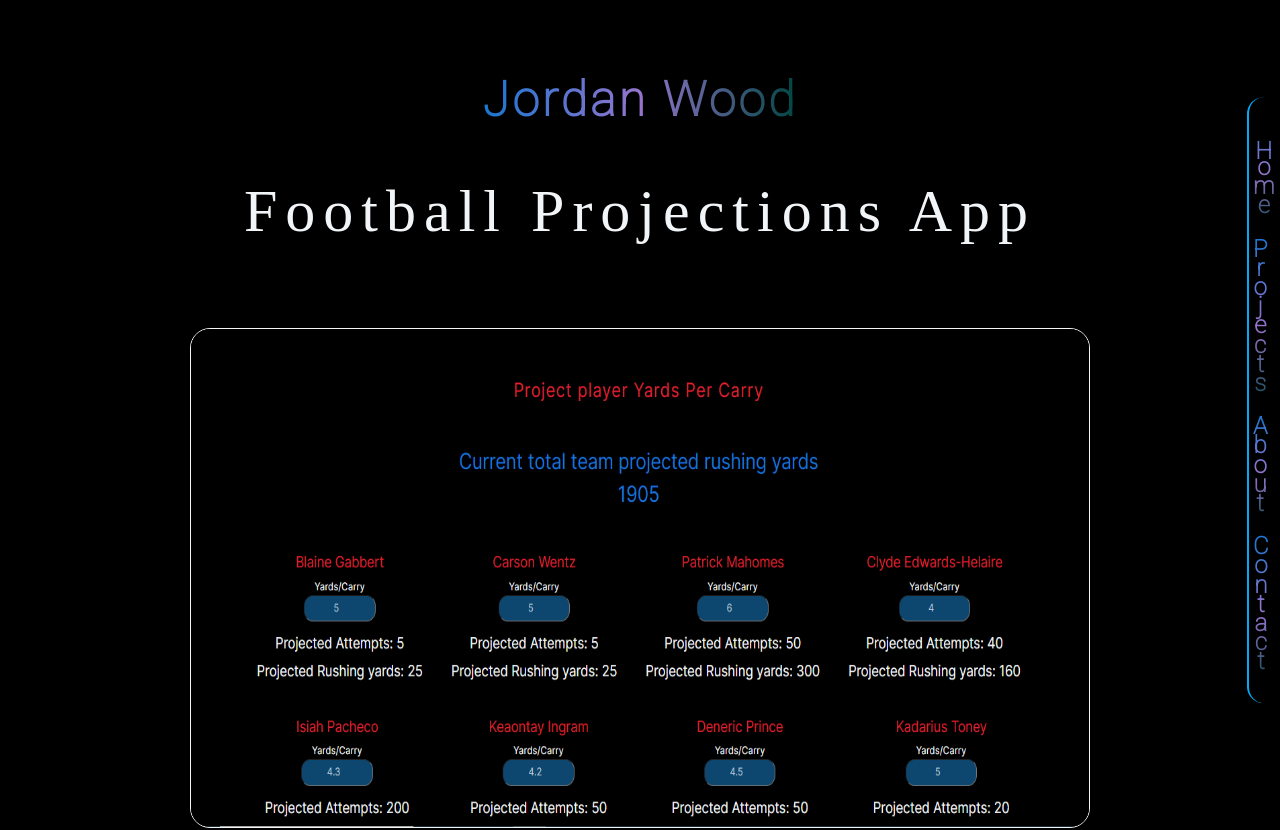
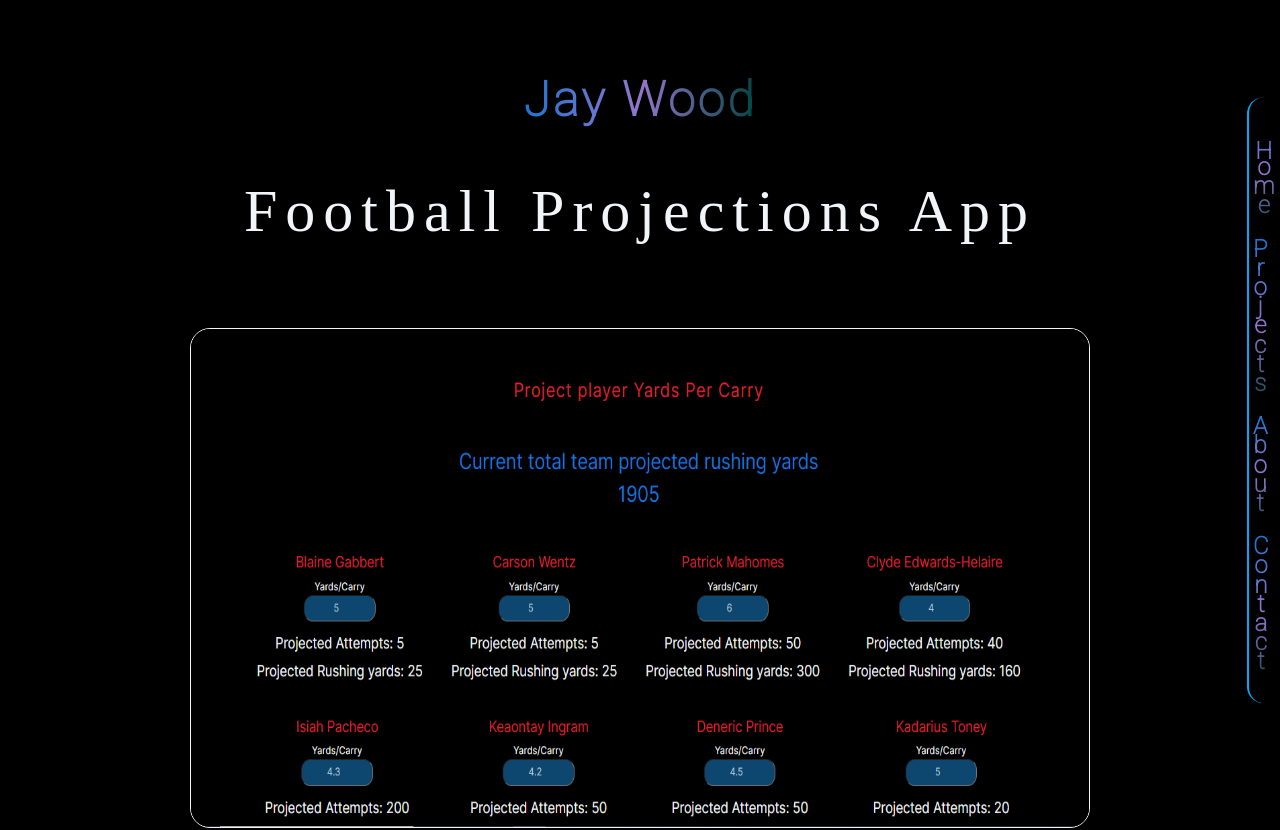
Before and after one commit to jwoodcodes/portfolio, a Next.js app: page /projectionsBuilder in a window 1280 px wide. Shown: the top 830 px of the page. Built offline with nearby package versions, Linux system fonts and the light colour scheme.

Commit message:
names update

```diff
--- a/src/app/dailyDynasties/page.js
+++ b/src/app/dailyDynasties/page.js
@@ -9,7 +9,7 @@
   return (
     <div className={styles.wholePageWrapper}>
       <div className={styles.nameAndNav}>
-        <div className={styles.navName}>Jordan Wood</div>
+        <div className={styles.navName}>Jay Wood</div>
       </div>
 
       <MainNav
--- a/src/app/projectionsBuilder/page.js
+++ b/src/app/projectionsBuilder/page.js
@@ -9,7 +9,7 @@
   return (
     <div className={styles.wholePageWrapper}>
       <div className={styles.nameAndNav}>
-        <div className={styles.navName}>Jordan Wood</div>
+        <div className={styles.navName}>Jay Wood</div>
       </div>
 
       <MainNav
```
